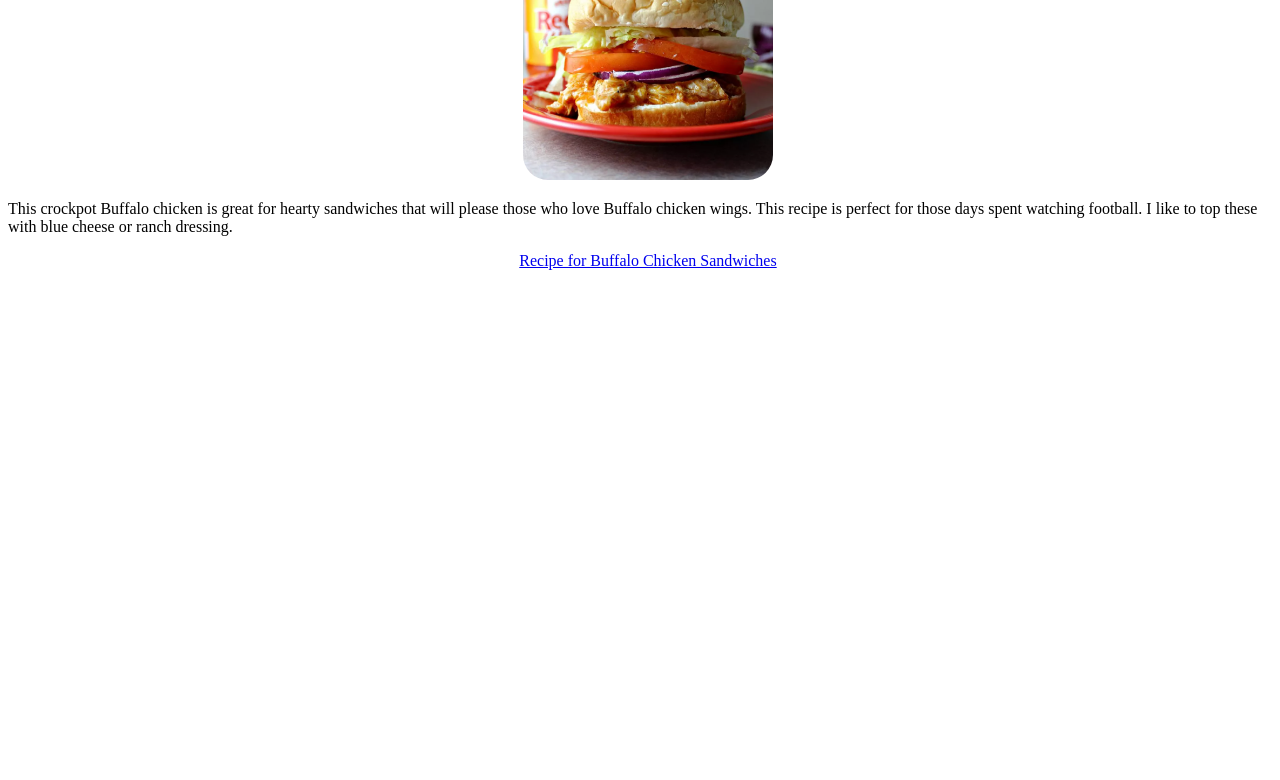
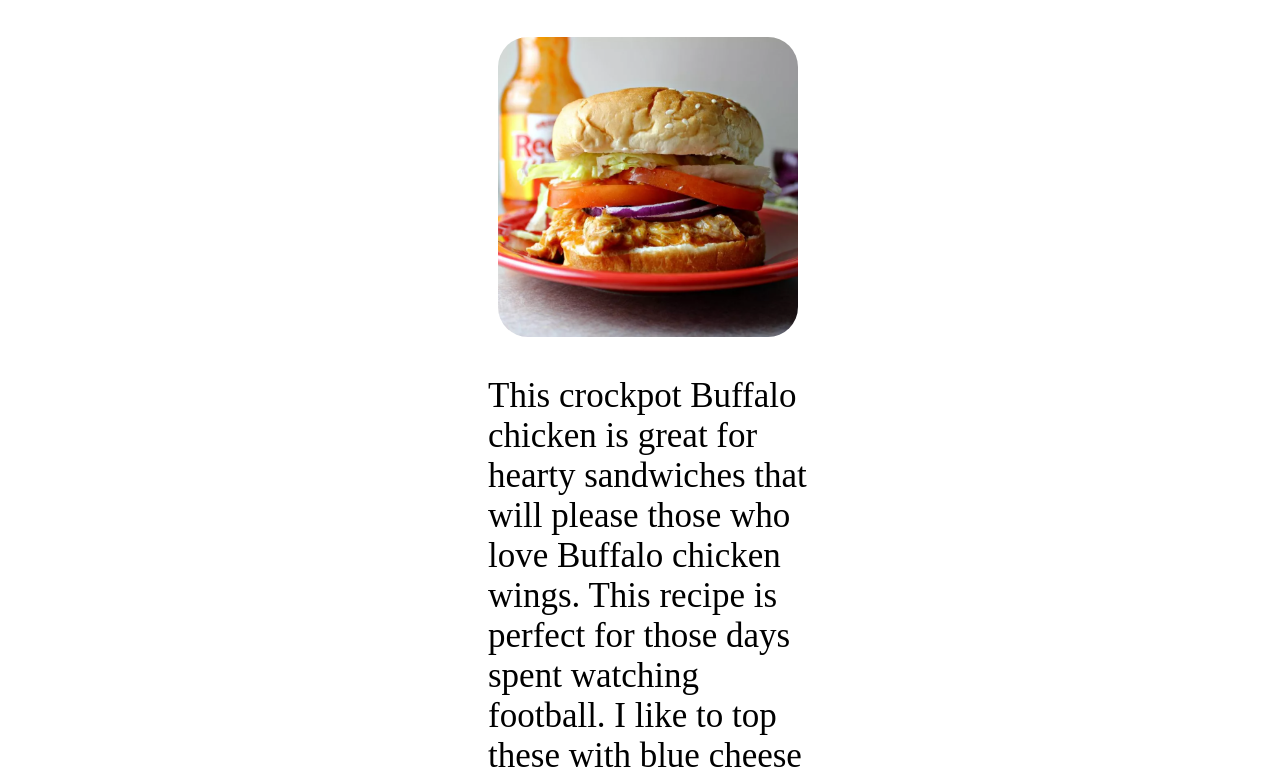
Before and after one commit to Justin4728/Odin-Project, a plain HTML site: page index.html in a window 1280 px wide. Shown: the part 158-938 px from the top of the page. Before the commit the page ends 816 px from the top, so only its background shows below. Drawn offline with Linux system fonts and the light colour scheme.

Commit message:
Restyled page

```diff
--- a/index.html
+++ b/index.html
@@ -9,21 +9,22 @@
   </head>
   <body>
     <div class="content">
-      <h1>Buffalo Chicken Sandwhiches</h1>
+      <h1 class="header">Buffalo Chicken Sandwhiches</h1>
       <div class="section">
-        <img
-          class="image"
-          src="./odin-recipes/Images/chickensandwich.png"
-          alt="Pic of buffalo chicken sandwich"
-        />
+        <a class="image-link" href="recipes/chickensandwich.html"
+          ><img
+            class="image"
+            src="./odin-recipes/Images/chickensandwich.png"
+            alt="Pic of buffalo chicken sandwich"
+        /></a>
       </div>
-      <p>
+      <p class="description">
         This crockpot Buffalo chicken is great for hearty sandwiches that will
         please those who love Buffalo chicken wings. This recipe is perfect for
         those days spent watching football. I like to top these with blue cheese
         or ranch dressing.
       </p>
-      <a href="recipes/chickensandwich.html"
+      <a class="link" href="recipes/chickensandwich.html"
         >Recipe for Buffalo Chicken Sandwiches</a
       >
     </div>
--- a/styles.css
+++ b/styles.css
@@ -1,6 +1,6 @@
 .image {
-    width: 250px;
-    height: 250px;
+    width: 300px;
+    height: 300px;
     object-fit: cover;
     border-radius: 10%;
 }
@@ -19,3 +19,13 @@
 .list {
     font-size: 40px;
 }
+.description {
+    font-size: 35px;
+    width: 25vw;
+}
+.link {
+    font-size: 35px;
+}
+.image-link {
+    cursor: pointer;
+}
```
